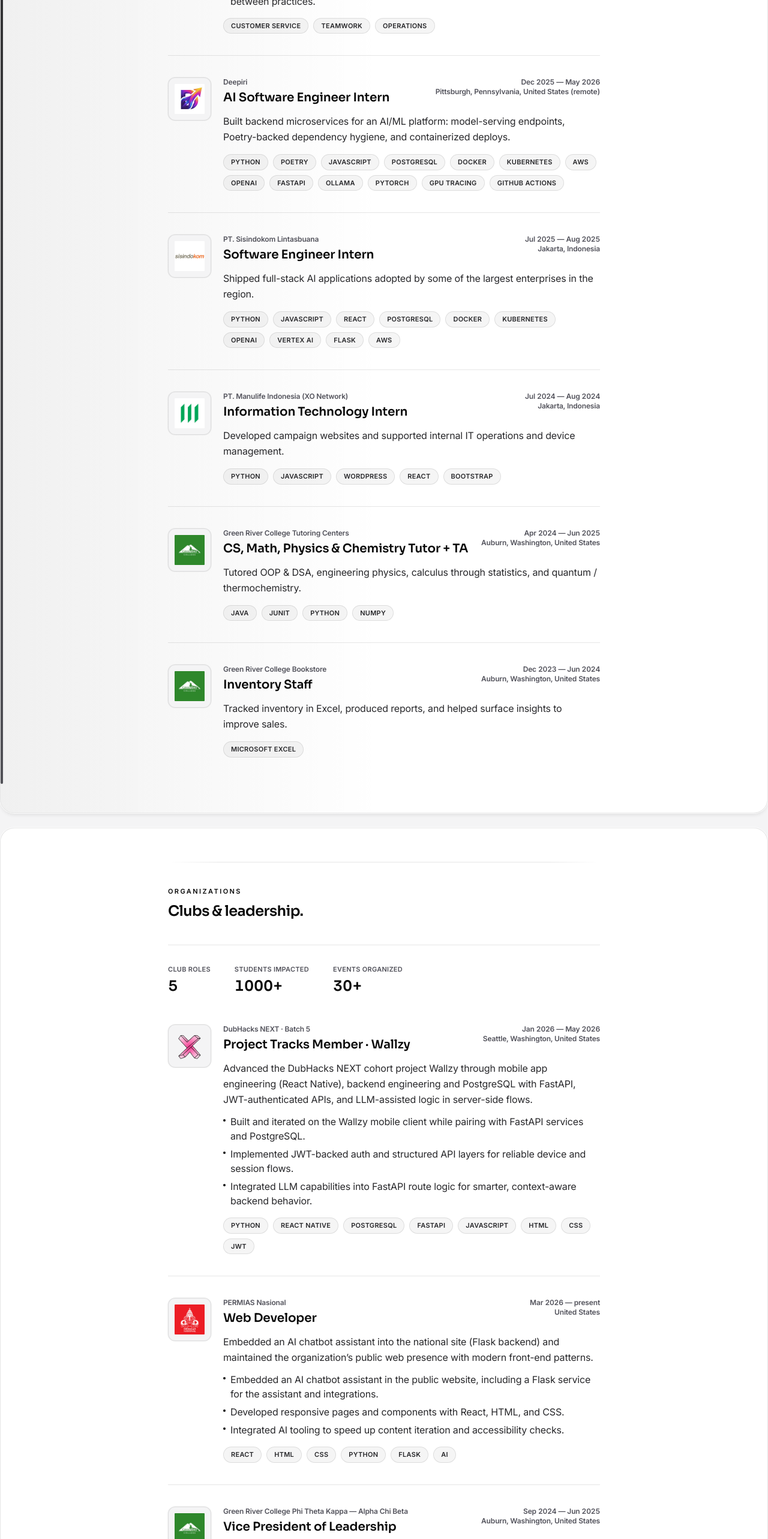
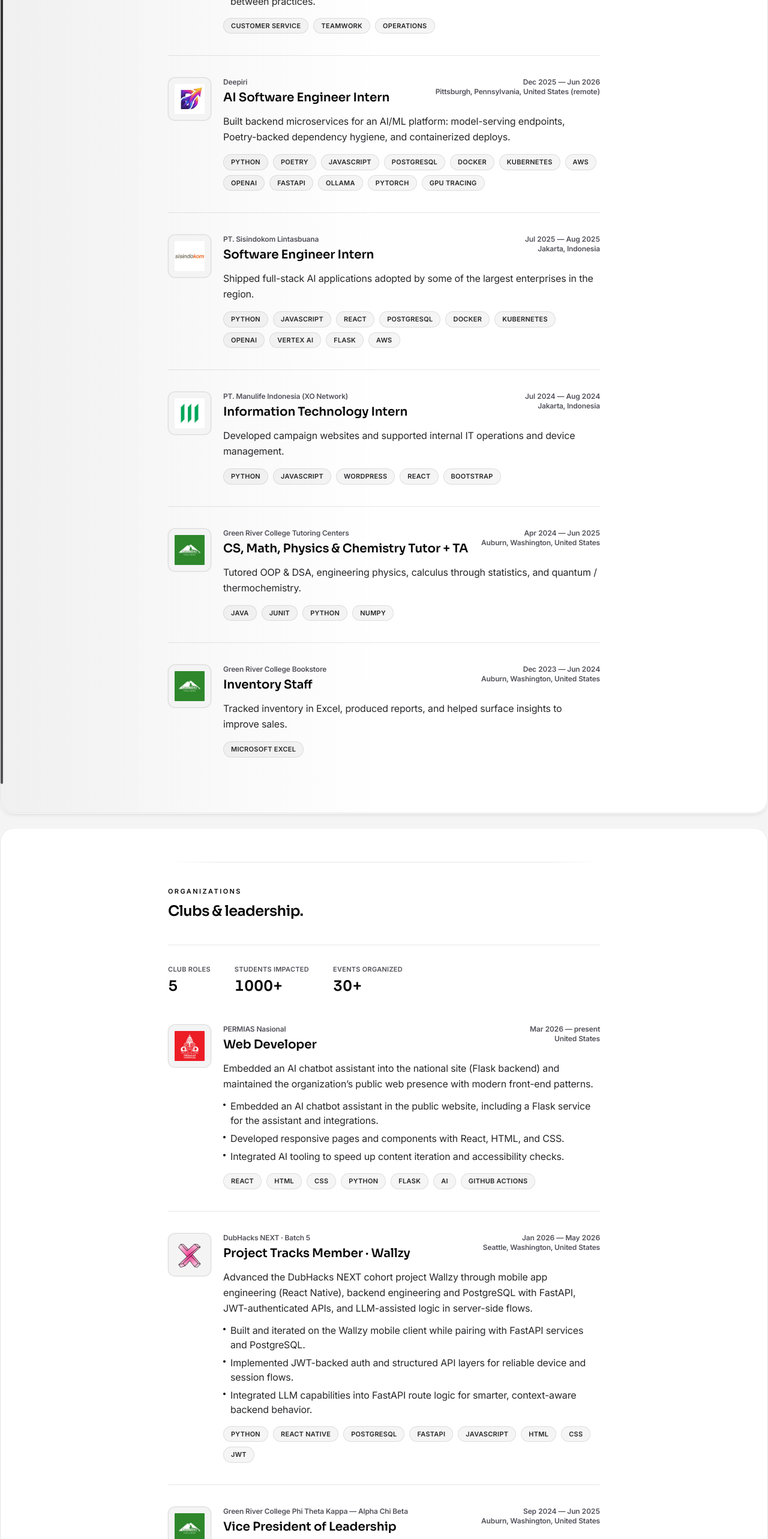
Before and after one commit to patrickw2601/portfolio_website, a React (Vite) app: page / in a window 1280 px wide. Shown: the part 4120-6686 px from the top of the page at 60% size. Built offline with nearby package versions, Linux system fonts and the light colour scheme.

Commit message:
small edits on skills and dates

```diff
--- a/src/data/site.ts
+++ b/src/data/site.ts
@@ -140,7 +140,7 @@ export const workExperience: TimelineEntry[] = [
     id: 'deepiri',
     title: 'AI Software Engineer Intern',
     org: 'Deepiri',
-    period: 'Dec 2025 — May 2026',
+    period: 'Dec 2025 — Jun 2026',
     location: 'Pittsburgh, Pennsylvania, United States (remote)',
     summary:
       'Built backend microservices for an AI/ML platform: model-serving endpoints, Poetry-backed dependency hygiene, and containerized deploys.',
@@ -157,7 +157,6 @@ export const workExperience: TimelineEntry[] = [
       'Ollama',
       'PyTorch',
       'GPU tracing',
-      'GitHub Actions',
     ],
     logoSrc: 'logos/deepiri.png',
   },
@@ -220,6 +219,22 @@ export const workExperience: TimelineEntry[] = [
 
 export const organizations: TimelineEntry[] = [
   {
+    id: 'permias-nasional',
+    title: 'Web Developer',
+    org: 'PERMIAS Nasional',
+    period: 'Mar 2026 — present',
+    location: 'United States',
+    summary:
+      'Embedded an AI chatbot assistant into the national site (Flask backend) and maintained the organization’s public web presence with modern front-end patterns.',
+    bullets: [
+      'Embedded an AI chatbot assistant in the public website, including a Flask service for the assistant and integrations.',
+      'Developed responsive pages and components with React, HTML, and CSS.',
+      'Integrated AI tooling to speed up content iteration and accessibility checks.',
+    ],
+    tags: ['React', 'HTML', 'CSS', 'Python', 'Flask', 'AI', 'GitHub Actions'],
+    logoSrc: 'logos/permias.png',
+  },
+  {
     id: 'dubhacks-next',
     title: 'Project Tracks Member · Wallzy',
     org: 'DubHacks NEXT · Batch 5',
@@ -243,22 +258,6 @@ export const organizations: TimelineEntry[] = [
       'JWT',
     ],
     logoSrc: 'logos/dubhacks-next.png',
-  },
-  {
-    id: 'permias-nasional',
-    title: 'Web Developer',
-    org: 'PERMIAS Nasional',
-    period: 'Mar 2026 — present',
-    location: 'United States',
-    summary:
-      'Embedded an AI chatbot assistant into the national site (Flask backend) and maintained the organization’s public web presence with modern front-end patterns.',
-    bullets: [
-      'Embedded an AI chatbot assistant in the public website, including a Flask service for the assistant and integrations.',
-      'Developed responsive pages and components with React, HTML, and CSS.',
-      'Integrated AI tooling to speed up content iteration and accessibility checks.',
-    ],
-    tags: ['React', 'HTML', 'CSS', 'Python', 'Flask', 'AI'],
-    logoSrc: 'logos/permias.png',
   },
   {
     id: 'ptk',
```
